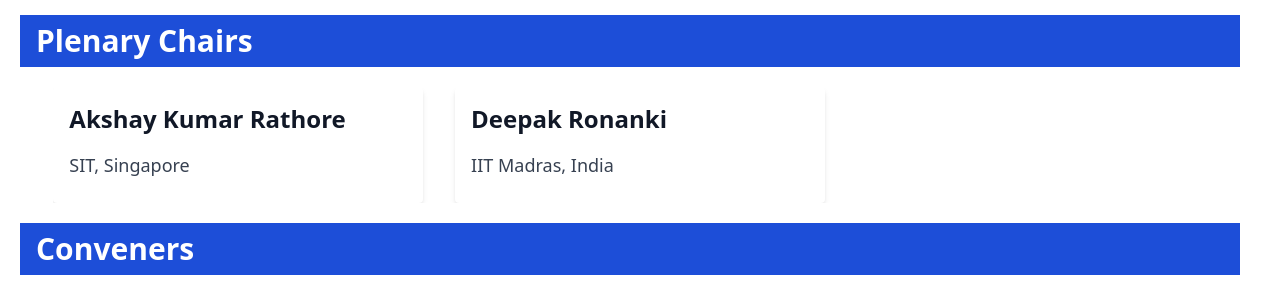
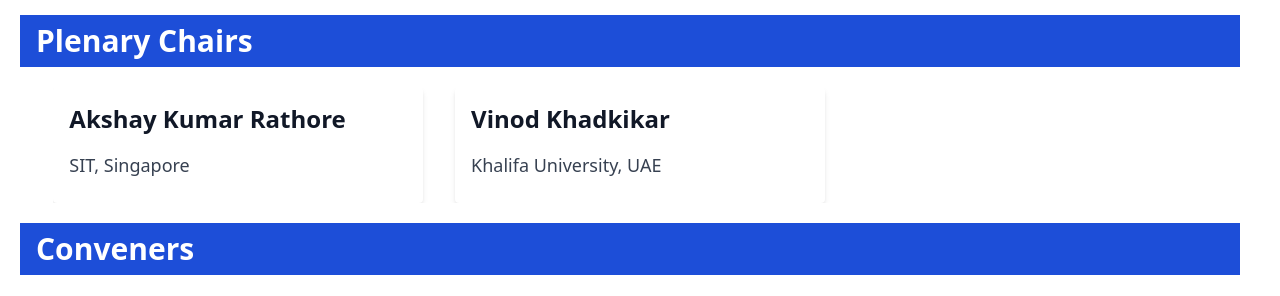
Before and after one commit to anirudhprabhakaran3/pedes-website, a Django app: page /committee/ in a window 1280 px wide. Shown: the part 3157-3453 px from the top of the page. Run offline with Django 4.2, Linux system fonts and the light colour scheme; some libraries are stand-ins or nearby versions.

Commit message:
swapping names

```diff
--- a/web/templates/pages/committee.html
+++ b/web/templates/pages/committee.html
@@ -508,10 +508,10 @@ Home
             <!-- Person 2 -->
             <div class="bg-white p-4 rounded shadow-md">
                 <div class="mb-4 font-bold text-gray-900 whitespace-nowrap text-2xl font-arial">
-                    Deepak Ronanki
+                    Vinod Khadkikar
                 </div>
                 <div class="text-gray-700">
-                    <p class="mb-2 text-lg font-helvetica">IIT Madras, India</p>
+                    <p class="mb-2 text-lg font-helvetica">Khalifa  University, UAE</p>
                 </div>
             </div>
 
```
